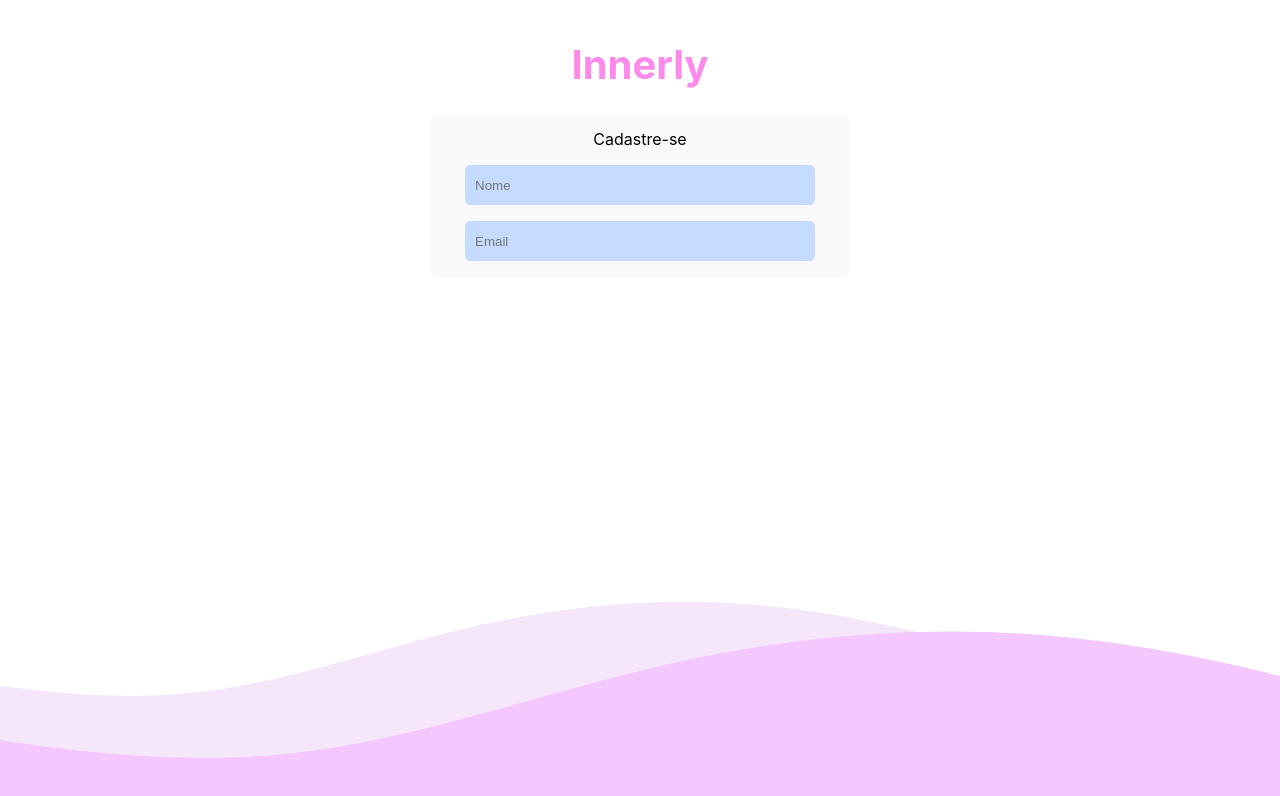
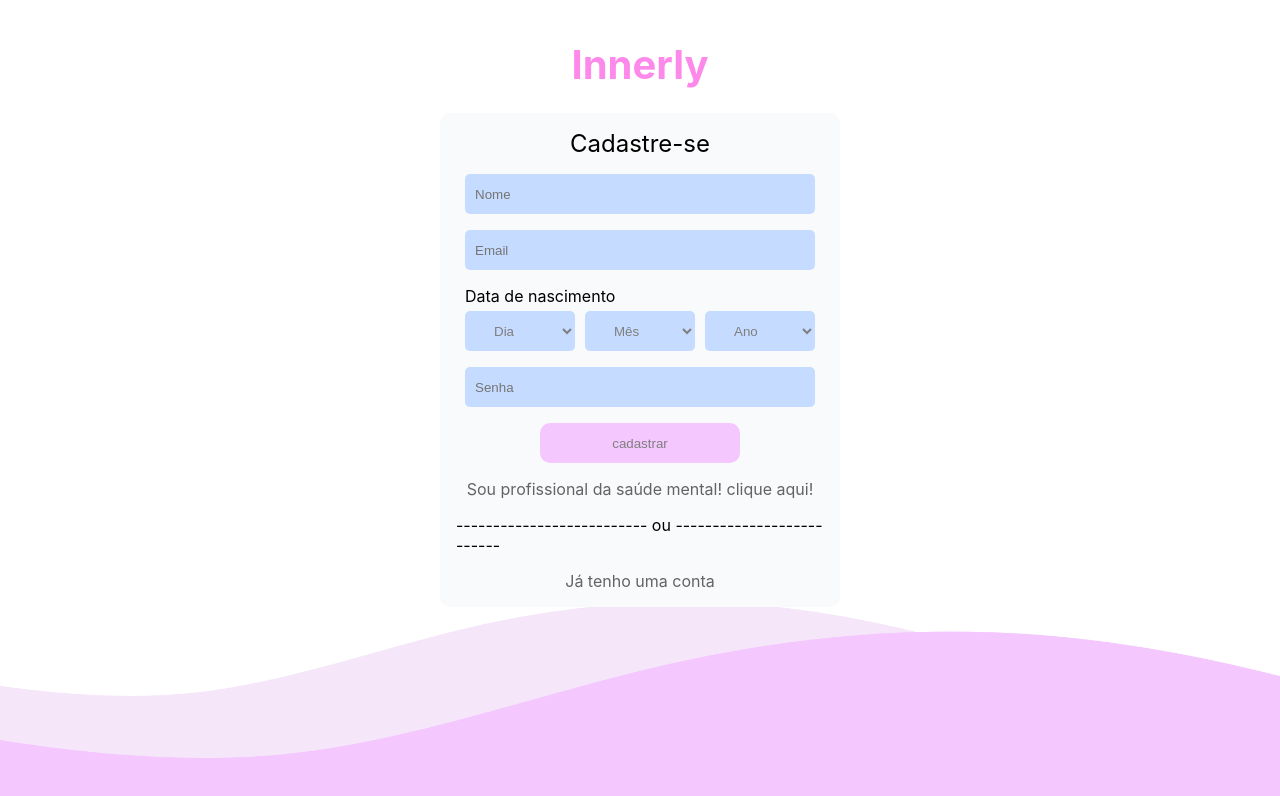
Before and after one commit to kayquerich/innerlyinterface, a React (Create React App) app: page /cadastro in a window 1280 px wide. Shown: the top 796 px of the page. Built offline with nearby package versions, Linux system fonts and the light colour scheme.

Commit message:
add: adicionando os inputs da tela de cadastro

```diff
--- a/src/components/Button.js
+++ b/src/components/Button.js
@@ -1,8 +1,8 @@
 import styles from '../styles/button.module.css'
 
-export function ButtonSubmit ({handleClick, text}) {
+export function ButtonSubmit ({handleClick, text, typeStyle}) {
     return (
-        <button onClick={handleClick} className={styles.buttonsubmitone}>
+        <button onClick={handleClick} className={typeStyle === 'login' ? styles.buttonsubmitone : styles.buttonsubmittwo}>
             {text}
         </button>
     )
--- a/src/components/Input.js
+++ b/src/components/Input.js
@@ -1,3 +1,4 @@
+import { useState } from 'react'
 import styles from '../styles/input.module.css'
 
 export function Input ({id, name, type, placeholder, icon, handleChange, styleType}) {
@@ -13,3 +14,79 @@ export function Input ({id, name, type, placeholder, icon, handleChange, styleTy
         />
     )
 }
+
+export function DateInput ({handleChange, text}) {
+
+    const preencheArray = (qtd) => Array.from({length : qtd}, (_, i) => i + 1 < 10 ? '0' + (i+1) : '' + (i+1))
+    const [dias, setDias] = useState(preencheArray(31))
+    const [meses] = useState(preencheArray(12))
+    const [anos] = useState(Array.from({ length: 2025 - 1925 + 1 }, (_, i) => 2025 - i))
+
+    const [data, setData] = useState('dd/mm/AAAA')
+
+    const execute = (handleChange, value) => {
+        if (handleChange) {
+            handleChange(value)
+        }
+    }
+
+    const onDayChange = (e) => {
+        const novaData = e + data.substring(2)
+        execute(handleChange, novaData)
+        setData(novaData)
+    }
+
+    const onMonthChange = (e) => {
+
+        const novaData = data.substring(0,3) + e + data.substring(5)
+
+        if (e === '02') {
+            setDias(preencheArray(28))
+        } else if (['04', '06', '09', '11'].includes(e)) {
+            setDias(preencheArray(30))
+        } else {
+            setDias(preencheArray(31))
+        }
+
+        execute(handleChange, novaData)
+        setData(novaData)
+    }
+
+    const onYearChange = (e) => {
+        const novaData = data.substring(0,6) + e
+        execute(handleChange, novaData)
+        setData(novaData)
+    }
+
+
+    return (
+        <div>
+            <p>{text}</p>
+
+            <div className={styles.containerdates} >
+                <SelectForDate options={dias} execute={onDayChange} label='Dia' />
+                <SelectForDate options={meses} execute={onMonthChange} label='Mês' />
+                <SelectForDate options={anos} execute={onYearChange} label='Ano' />
+            </div>
+
+        </div>
+    )
+}
+
+function SelectForDate ({options, execute, label}) {
+
+    const onHandleChange = (e) => {
+        execute(e.target.value)
+    }
+
+    return (
+        <>
+            <select onChange={onHandleChange} className={styles.selectdate}>
+                <option value='' disabled selected>{label}</option>
+                {options.map((value) => (
+                    <option value={value} key={value}>{value}</option>
+                ))}
+            </select>
+        </>
+    )
+}
--- a/src/pages/Cadastro.js
+++ b/src/pages/Cadastro.js
@@ -1,9 +1,43 @@
 import styles from '../styles/global.module.css'
 import inputStyles from '../styles/input.module.css'
 import onda from '../assets/onda-cut.png'
-import { Input } from '../components/Input'
+import { Input, DateInput } from '../components/Input'
+import { ButtonSubmit } from '../components/Button'
+import { useState } from 'react'
+import { useNavigate } from 'react-router-dom'
 
 export default function Cadastro () {
+
+    const navigation = useNavigate()
+
+    const [isProUser, setIsProUser] = useState(false)
+    const [linkText, setLinkText] = useState('Sou profissional da saúde mental! clique aqui!')
+
+    const [dadosUsuario, setDadosUsuario] = useState({})
+
+    const onHandleChange = (e) => {
+        setDadosUsuario({...dadosUsuario, [e.target.name] : e.target.value})
+    }
+
+    const onHandleDateChange = (e) => {
+        setDadosUsuario({...dadosUsuario, 'datanascimento' : e})
+    }
+
+    const onHandleSubmit = () => {
+        console.log(dadosUsuario)
+    }
+
+    const onHandleClickLink = () => {
+
+        if (isProUser) {
+            setLinkText('Sou profissional da saúde mental! clique aqui!')
+        } else {
+            setLinkText('Sou usuario comum! clique aqui!')
+        }
+
+        setIsProUser(!isProUser)
+    }
+
     return (
         <div className={styles.pages}>
             <div className={styles.content} style={{alignItems : 'center', flexDirection : 'column'}}>
@@ -12,22 +46,45 @@ export default function Cadastro () {
                 </header>
                 <div className={inputStyles.cadastroform}>
 
-                    <p>Cadastre-se</p>
+                    <p style={{fontSize : '1.5em'}}>Cadastre-se</p>
+
+                    {isProUser ? <Input
+                        id='identificador'
+                        name='identificador'
+                        placeholder='CRM/CRP'
+                        type='text'
+                        handleChange={onHandleChange}
+                    /> : <></>}
 
                     <Input
                         id='nome'
                         name='nome'
                         placeholder='Nome'
                         type='text'
+                        handleChange={onHandleChange}
                     />
                     <Input
                         id='email'
                         name='email'
                         placeholder='Email'
                         type='email'
+                        handleChange={onHandleChange}
                     />
+                    <DateInput text='Data de nascimento' handleChange={onHandleDateChange}/>
+                    <Input
+                        id='senha'
+                        name='senha'
+                        placeholder='Senha'
+                        type='password'
+                        handleChange={onHandleChange}
+                    />
+                    <ButtonSubmit text='cadastrar' handleClick={onHandleSubmit}/>
+                    <p className={styles.link} onClick={onHandleClickLink}>{linkText}</p>
+                    <p>-------------------------- ou --------------------------</p>
+                    <p className={styles.link} onClick={() => navigation(-1)}>Já tenho uma conta</p>
                 </div>
             </div>
+
             <img src={onda} alt="imagem de uma onda" className={styles.wave}/>
         </div>
     )
--- a/src/styles/button.module.css
+++ b/src/styles/button.module.css
@@ -11,3 +11,34 @@
 .buttonsubmitone:hover {
     background-color: #ffb4f2;
 }
+
+.buttonsubmittwo {
+    height: 40px;
+    width: 200px;
+    background-color: #F4C7FF;
+    border-radius: 10px;
+    color: #807E7E;
+    cursor: pointer;
+    transition: .5s;
+}
+
+.buttonsubmittwo:hover {
+    background-color: #ffb4f2;
+}
+
+.buttonbacklogin {
+    height: 40px;
+    width: 170px;
+    background-color: #F4C7FF;
+    border-radius: 10px;
+    color: #807E7E;
+    cursor: pointer;
+    transition: .5s;
+    position: fixed;
+    top: 1em;
+    left: 1em;
+}
+
+.buttonbacklogin:hover {
+    background-color: #ffb4f2;
+}
--- a/src/styles/global.module.css
+++ b/src/styles/global.module.css
@@ -31,6 +31,6 @@
 }
 
 .link {
-    color: #807e7e;
+    color: #636363;
     cursor: pointer;
 }
--- a/src/styles/input.module.css
+++ b/src/styles/input.module.css
@@ -32,9 +32,26 @@
     flex-direction : column;
     justify-content : center;
     align-items : center;
-    width : 35%;
+    width : 400px;
     gap: 1em;
     background-color: #F9FAFB;
     padding: 1em;
     border-radius: 10px;
 }
+
+.selectdate {
+    width: 110px;
+    height: 40px;
+    background-color: #C5DBFF;
+    border: none;
+    border-radius: 5px;
+    outline: unset;
+    padding-inline: 25px;
+    color: #807e7e;
+}
+
+.containerdates {
+    display: flex;
+    gap: 10px;
+    margin-top: 5px;
+}
```
